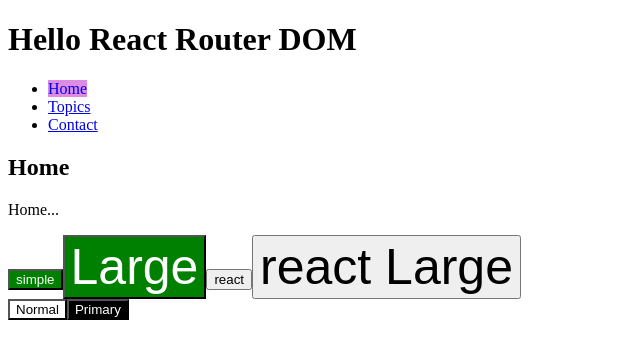
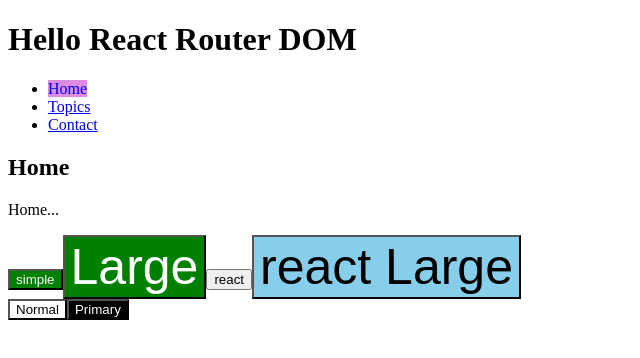
Before and after one commit to wootaepark/ReactComplication, a React (Create React App) app in the folder react-app/react-router-dom-example/: page / in a window 1280 px wide. Shown: the top 358 px of the page, without its empty margins (0-640 px from the left). Built offline with nearby package versions, Linux system fonts and the light colour scheme.

Commit message:
change-button-style

```diff
--- a/react-app/react-router-dom-example/src/index.js
+++ b/react-app/react-router-dom-example/src/index.js
@@ -36,6 +36,9 @@ const ReactButton = props => {
 
 const ReactLargeButton = styled(ReactButton)`
   font-size : 50px;
+  background-color :skyblue;
+
+
 `;
 
 
```
